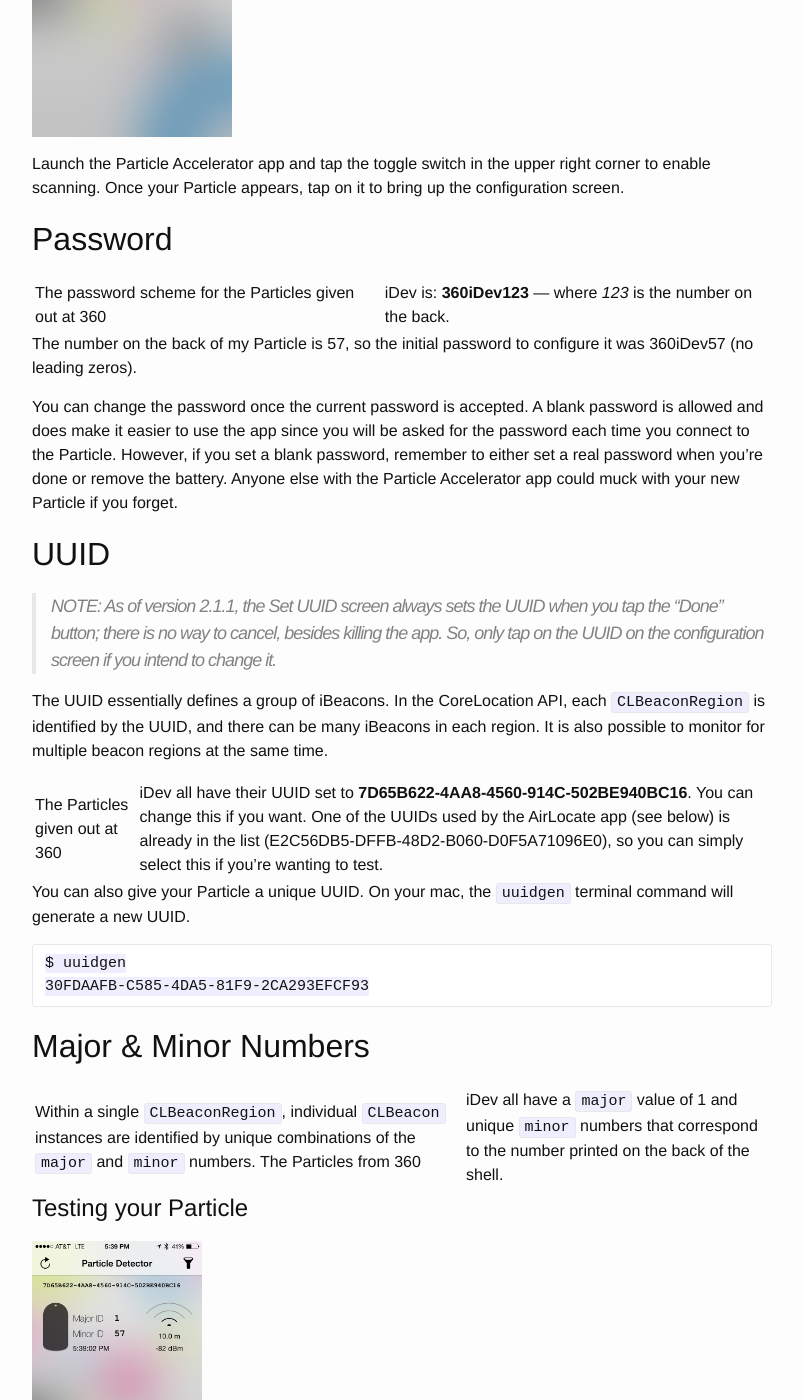
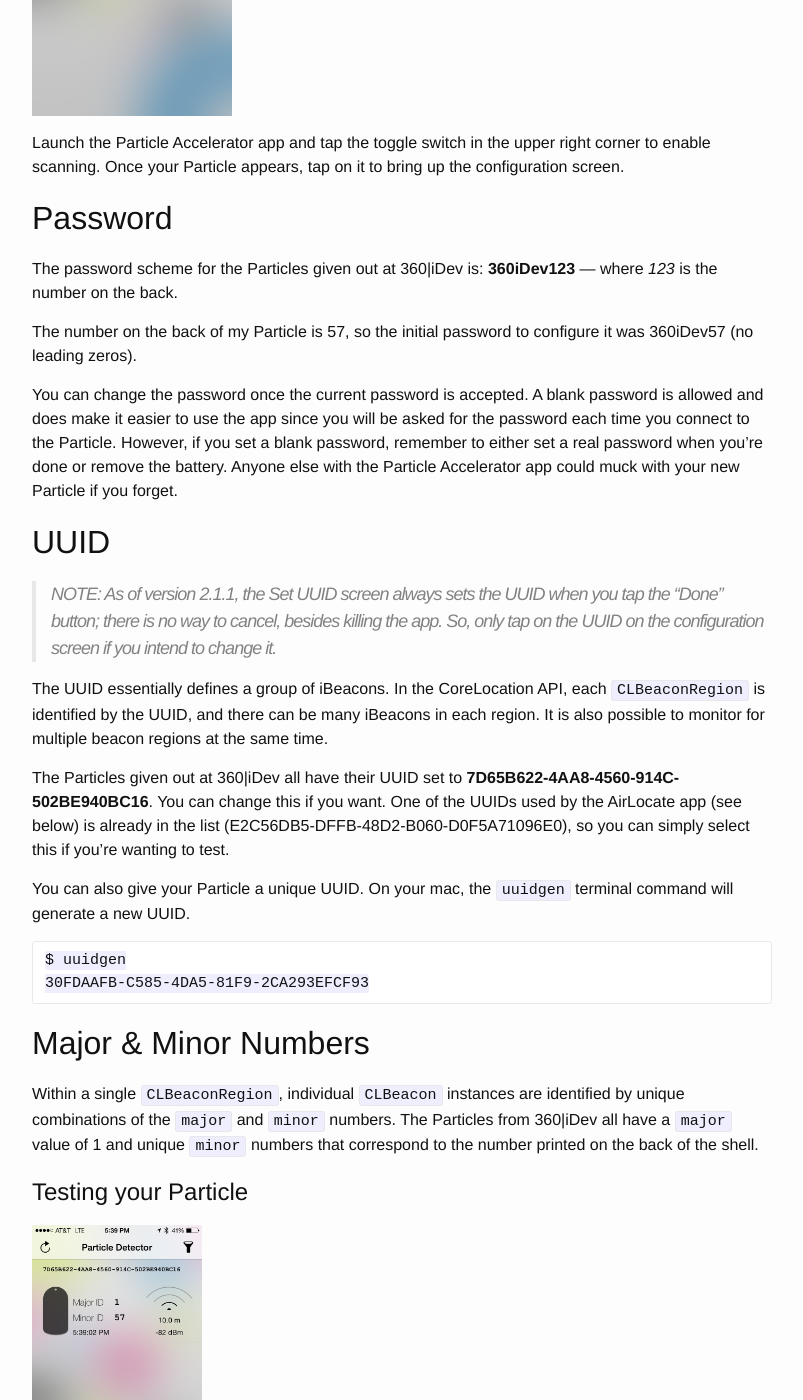
Before and after one commit to phatblat/reflog, a Jekyll site: the page built from _posts/2014-08-29-configuring-a-kst-particle-ibeacon-from-360|idev.markdown, in a window 1280 px wide and 1400 px high, scrolled down 1915 px. Shown: the whole window, without its empty margins (238-1041 px from the left). Built offline with Jekyll 4.4.1, drawn with Linux system fonts in a browser that asks for light colours; some of the changed text lies outside the part shown.

Commit message:
🐛 Escape pipe characters
https://kramdown.gettalong.org/syntax.html#automatic-and-manual-escaping

```diff
--- a/_posts/2014-08-29-configuring-a-kst-particle-ibeacon-from-360|idev.markdown
+++ b/_posts/2014-08-29-configuring-a-kst-particle-ibeacon-from-360|idev.markdown
@@ -9,11 +9,11 @@ categories: 360idev ibeacon
 
 <img class="right" src="/images/particle_back.jpg" width="150" alt="'an image of a Particle device showing a number on the back'" title="Particle iBeacon">
 
-Everyone who attended this year's [360|iDev](http://360idev.com) in Denver was given a [Particle](https://kstechnologies.com/particle/) from KS Technologies. These are simple looking iBeacon devices that are fully configurable via KST's [Particle Accelerator](https://itunes.apple.com/us/app/particle-accelerator/id727105504?mt=8) app. KST also posted about this [awesome giveaway](https://kstechnologies.com/free-360idev-ibeacon/) on their blog.
+Everyone who attended this year's [360\|iDev](http://360idev.com) in Denver was given a [Particle](https://kstechnologies.com/particle/) from KS Technologies. These are simple looking iBeacon devices that are fully configurable via KST's [Particle Accelerator](https://itunes.apple.com/us/app/particle-accelerator/id727105504?mt=8) app. KST also posted about this [awesome giveaway](https://kstechnologies.com/free-360idev-ibeacon/) on their blog.
 
 ### tl;dr
 
-> The password scheme for the Particles given out at 360|iDev is: **360iDev123** — where _123_ is the number on the back.
+> The password scheme for the Particles given out at 360\|iDev is: **360iDev123** — where _123_ is the number on the back.
 
 <!-- more -->
 
@@ -51,7 +51,7 @@ Launch the Particle Accelerator app and tap the toggle switch in the upper right
 
 ## Password
 
-The password scheme for the Particles given out at 360|iDev is: **360iDev123** — where _123_ is the number on the back.
+The password scheme for the Particles given out at 360\|iDev is: **360iDev123** — where _123_ is the number on the back.
 
 The number on the back of my Particle is 57, so the initial password to configure it was 360iDev57 (no leading zeros).
 
@@ -63,7 +63,7 @@ You can change the password once the current password is accepted. A blank passw
 
 The UUID essentially defines a group of iBeacons. In the CoreLocation API, each `CLBeaconRegion` is identified by the UUID, and there can be many iBeacons in each region. It is also possible to monitor for multiple beacon regions at the same time.
 
-The Particles given out at 360|iDev all have their UUID set to **7D65B622-4AA8-4560-914C-502BE940BC16**. You can change this if you want. One of the UUIDs used by the AirLocate app (see below) is already in the list (E2C56DB5-DFFB-48D2-B060-D0F5A71096E0), so you can simply select this if you're wanting to test.
+The Particles given out at 360\|iDev all have their UUID set to **7D65B622-4AA8-4560-914C-502BE940BC16**. You can change this if you want. One of the UUIDs used by the AirLocate app (see below) is already in the list (E2C56DB5-DFFB-48D2-B060-D0F5A71096E0), so you can simply select this if you're wanting to test.
 
 You can also give your Particle a unique UUID. On your mac, the `uuidgen` terminal command will generate a new UUID.
 
@@ -74,7 +74,7 @@ $ uuidgen
 
 ## Major & Minor Numbers
 
-Within a single `CLBeaconRegion`, individual `CLBeacon` instances are identified by unique combinations of the `major` and `minor` numbers. The Particles from 360|iDev all have a `major` value of 1 and unique `minor` numbers that correspond to the number printed on the back of the shell.
+Within a single `CLBeaconRegion`, individual `CLBeacon` instances are identified by unique combinations of the `major` and `minor` numbers. The Particles from 360\|iDev all have a `major` value of 1 and unique `minor` numbers that correspond to the number printed on the back of the shell.
 
 # Testing your Particle
 
@@ -98,7 +98,7 @@ This sample app was released at WWDC 2013 for testing iBeacons.
 
 https://github.com/phatblat/RoyGBeacon
 
-I created a simple app which changes the background color of the screen from gray to red depending on how close you are to an iBeacon. This app will work with any brand of iBeacon, but you may need to [modify the source](https://github.com/phatblat/RoyGBeacon/blob/master/RoyGBeacon/RGBMainViewController.m#L41) to add the UUID of your beacon (the AirLocate and 360|iDev UUIDs are included).
+I created a simple app which changes the background color of the screen from gray to red depending on how close you are to an iBeacon. This app will work with any brand of iBeacon, but you may need to [modify the source](https://github.com/phatblat/RoyGBeacon/blob/master/RoyGBeacon/RGBMainViewController.m#L41) to add the UUID of your beacon (the AirLocate and 360\|iDev UUIDs are included).
 
 ## BTLExplorer
 
```
